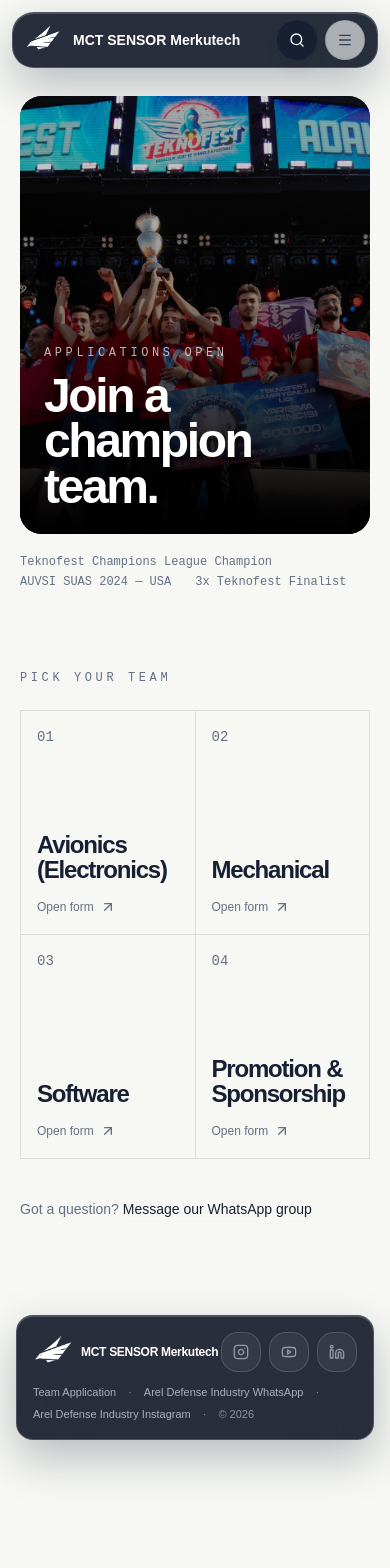
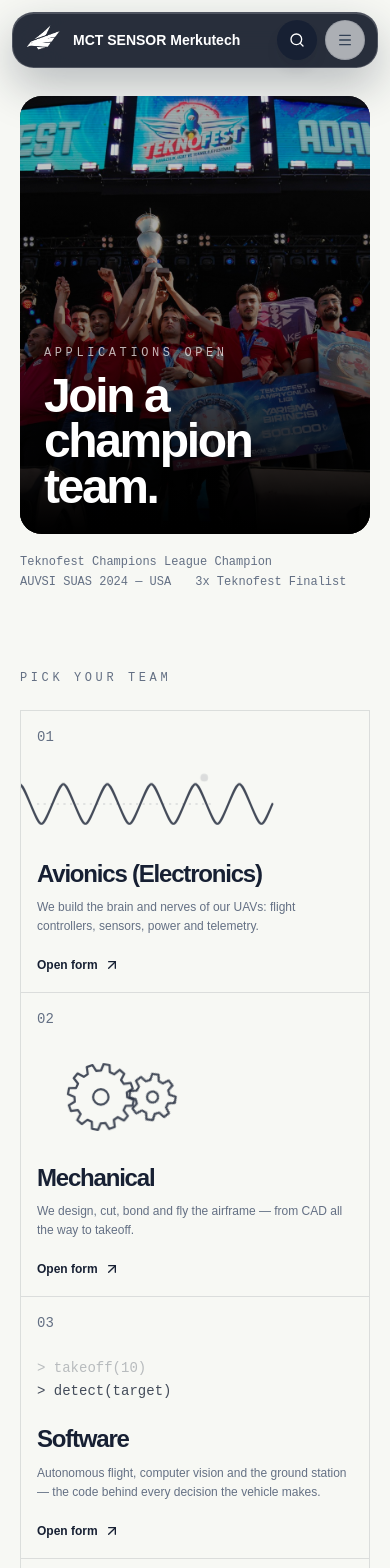
Before and after one commit to Merkutech/merkutech.github.io, a Next.js app: page /basvuru in a window 390 px wide. Shown: the top 1568 px of the page. Before the commit the page ends 1456 px from the top, so only its background shows below. Built offline with nearby package versions, Linux system fonts and the light colour scheme.

Commit message:
feat(basvuru): add team animations and description
- Introduce TeamAnimation component and CSS keyframes for wave, blink, spin, etc.
- Update page layout to use new animations and responsive grid.
- Extend applicationTeams with multilingual description fields for each team.

```diff
--- a/app/basvuru/page.tsx
+++ b/app/basvuru/page.tsx
@@ -4,6 +4,7 @@ import { motion } from "framer-motion";
 import { ArrowUpRight } from "lucide-react";
 import { useLanguage } from "@/lib/i18n/language-context";
 import { applicationTeams } from "@/lib/applications";
+import { TeamAnimation } from "./team-animations";
 
 const easeOut = [0.22, 1, 0.36, 1] as const;
 
@@ -30,7 +31,8 @@ const copy = {
 
 export default function BasvuruPage() {
   const { language } = useLanguage();
-  const c = copy[language as "tr" | "en"];
+  const lang = language as "tr" | "en";
+  const c = copy[lang];
 
   return (
     <div className="min-h-screen pt-24 sm:pt-28 pb-24">
@@ -87,7 +89,7 @@ export default function BasvuruPage() {
           {c.pick}
         </p>
 
-        <div className="grid grid-cols-2 lg:grid-cols-4 border-t border-l border-white/[0.1]">
+        <div className="grid grid-cols-1 sm:grid-cols-2 lg:grid-cols-4 border-t border-l border-white/[0.1]">
           {applicationTeams.map((team, i) => (
             <motion.a
               key={team.id}
@@ -99,7 +101,7 @@ export default function BasvuruPage() {
               whileInView={{ opacity: 1, y: 0 }}
               viewport={{ once: true, margin: "-40px" }}
               transition={{ duration: 0.5, delay: i * 0.08, ease: easeOut }}
-              className="group relative flex flex-col justify-between min-h-56 sm:min-h-72 lg:min-h-96 p-4 sm:p-6 border-r border-b border-white/[0.1] overflow-hidden"
+              className="group relative flex flex-col justify-between p-4 sm:p-6 lg:p-7 border-r border-b border-white/[0.1] overflow-hidden"
             >
               <span
                 aria-hidden
@@ -110,11 +112,20 @@ export default function BasvuruPage() {
                 {String(i + 1).padStart(2, "0")}
               </span>
 
+              <div className="relative flex-1 flex items-center py-6 sm:py-8">
+                <div className="w-full max-w-[11rem] text-foreground/80 group-hover:text-background transition-colors duration-500">
+                  <TeamAnimation id={team.id} />
+                </div>
+              </div>
+
               <div className="relative">
                 <h2 className="text-2xl sm:text-3xl lg:text-4xl font-bold tracking-tighter leading-[1.05] text-foreground group-hover:text-background transition-colors duration-500">
-                  {team.title[language as "tr" | "en"]}
+                  {team.title[lang]}
                 </h2>
-                <span className="mt-4 inline-flex items-center gap-1.5 text-xs sm:text-sm font-medium text-muted-foreground group-hover:text-background transition-colors duration-500">
+                <p className="mt-3 text-xs sm:text-sm leading-relaxed text-muted-foreground group-hover:text-background/70 transition-colors duration-500">
+                  {team.description[lang]}
+                </p>
+                <span className="mt-5 inline-flex items-center gap-1.5 text-xs sm:text-sm font-semibold text-foreground group-hover:text-background transition-colors duration-500">
                   {c.form}
                   <ArrowUpRight className="h-4 w-4 transition-transform duration-300 group-hover:translate-x-0.5 group-hover:-translate-y-0.5" />
                 </span>
--- /dev/null
+++ b/app/basvuru/team-animations.tsx
@@ -0,0 +1,129 @@
+"use client";
+
+import { useEffect, useState } from "react";
+
+/* Aviyonik — osiloskop dalgası + yanıp sönen LED */
+function AvionicsAnim() {
+  const wave = Array.from({ length: 6 }, (_, i) => {
+    const x = i * 40;
+    return `M${x} 30 C${x + 10} 6, ${x + 10} 6, ${x + 20} 30 S${x + 30} 54, ${x + 40} 30`;
+  }).join(" ");
+
+  return (
+    <svg viewBox="0 0 160 60" className="w-full h-auto overflow-visible" fill="none" stroke="currentColor">
+      <line x1="0" y1="30" x2="160" y2="30" strokeWidth="1" strokeDasharray="2 4" opacity="0.25" />
+      <g className="apply-wave">
+        <path d={wave} strokeWidth="2" strokeLinecap="round" />
+      </g>
+      <circle cx="152" cy="6" r="3.5" fill="currentColor" stroke="none" className="apply-blink" />
+    </svg>
+  );
+}
+
+/* Mekanik — birbirine geçen iki dişli */
+function gearPath(teeth: number, outer: number, inner: number) {
+  const pts: string[] = [];
+  const step = (Math.PI * 2) / teeth;
+  for (let i = 0; i < teeth; i++) {
+    const a = i * step;
+    const corners = [
+      [inner, a],
+      [outer, a + step * 0.15],
+      [outer, a + step * 0.5],
+      [inner, a + step * 0.65],
+    ] as const;
+    for (const [r, ang] of corners) {
+      pts.push(`${(Math.cos(ang) * r).toFixed(2)},${(Math.sin(ang) * r).toFixed(2)}`);
+    }
+  }
+  return `M${pts.join(" L")} Z`;
+}
+
+function MechanicalAnim() {
+  return (
+    <svg viewBox="0 0 160 80" className="w-full h-auto overflow-visible" fill="none" stroke="currentColor" strokeWidth="2" strokeLinejoin="round">
+      <g transform="translate(58 40) rotate(5.25)">
+        <g className="apply-spin">
+          <path d={gearPath(12, 30, 24)} />
+          <circle r="7" />
+        </g>
+      </g>
+      <g transform="translate(105 40) rotate(30.375)">
+        <g className="apply-spin-rev">
+          <path d={gearPath(8, 21, 15.5)} />
+          <circle r="5" />
+        </g>
+      </g>
+    </svg>
+  );
+}
+
+/* Yazılım — kendini yazan komutlar */
+const commands = ["arm()", "takeoff(10)", "detect(target)", "land()"];
+
+function SoftwareAnim() {
+  const [line, setLine] = useState(0);
+  const [chars, setChars] = useState(0);
+
+  useEffect(() => {
+    const full = commands[line].length;
+    const id = setTimeout(
+      () => {
+        if (chars < full) setChars(chars + 1);
+        else {
+          setChars(0);
+          setLine((line + 1) % commands.length);
+        }
+      },
+      chars < full ? 90 : 1100,
+    );
+    return () => clearTimeout(id);
+  }, [chars, line]);
+
+  return (
+    <div className="font-mono text-sm sm:text-base leading-relaxed">
+      <div className="opacity-35">{`> ${commands[(line + commands.length - 1) % commands.length]}`}</div>
+      <div>
+        {"> "}
+        {commands[line].slice(0, chars)}
+        <span className="apply-caret inline-block w-[0.55em] h-[1.1em] align-[-0.2em] bg-current ml-0.5" />
+      </div>
+    </div>
+  );
+}
+
+/* Tanıtım ve Sponsorluk — yayılan dalgalar ve uçuşan kalpler */
+function PromotionAnim() {
+  const heart = "M0 3 C0 -1, 5 -1, 5 3 C5 -1, 10 -1, 10 3 C10 7, 5 9, 5 11 C5 9, 0 7, 0 3 Z";
+
+  return (
+    <svg viewBox="0 0 160 80" className="w-full h-auto overflow-visible" fill="none" stroke="currentColor" strokeWidth="2" strokeLinecap="round">
+      <circle cx="40" cy="50" r="5" fill="currentColor" stroke="none" />
+      {[0, 1, 2].map((i) => (
+        <path
+          key={i}
+          d={`M${52 + i * 14} ${34 - i * 8} A ${20 + i * 14} ${20 + i * 14} 0 0 1 ${52 + i * 14} ${66 + i * 8}`}
+          className="apply-ripple"
+          style={{ animationDelay: `${i * 0.35}s` }}
+        />
+      ))}
+      {[0, 1, 2].map((i) => (
+        <g key={i} transform={`translate(${112 + i * 14} ${52 - (i % 2) * 6})`}>
+          <path d={heart} fill="currentColor" stroke="none" className="apply-float" style={{ animationDelay: `${i * 0.8}s` }} />
+        </g>
+      ))}
+    </svg>
+  );
+}
+
+const animations: Record<string, () => React.ReactElement> = {
+  aviyonik: AvionicsAnim,
+  mekanik: MechanicalAnim,
+  yazilim: SoftwareAnim,
+  "tanitim-sponsorluk": PromotionAnim,
+};
+
+export function TeamAnimation({ id }: { id: string }) {
+  const Anim = animations[id];
+  return Anim ? <Anim /> : null;
+}
--- a/app/globals.css
+++ b/app/globals.css
@@ -532,3 +532,42 @@ div:has(> a[href*="spline"]) {
 :root.light body .site-footer [class*="bg-white/"] {
   background-color: rgba(255, 255, 255, 0.06) !important;
 }
+
+/* Başvuru sayfası — ekip animasyonları */
+@keyframes apply-wave { to { transform: translateX(-40px); } }
+@keyframes apply-blink { 0%, 60% { opacity: 1; } 61%, 100% { opacity: 0.15; } }
+@keyframes apply-spin { to { transform: rotate(360deg); } }
+@keyframes apply-spin-rev { to { transform: rotate(-360deg); } }
+@keyframes apply-caret { 0%, 50% { opacity: 1; } 51%, 100% { opacity: 0; } }
+@keyframes apply-ripple {
+  0% { opacity: 0; }
+  30% { opacity: 1; }
+  100% { opacity: 0; }
+}
+@keyframes apply-float {
+  0% { opacity: 0; transform: translateY(8px) scale(0.6); }
+  25% { opacity: 1; transform: translateY(0) scale(1); }
+  100% { opacity: 0; transform: translateY(-26px) scale(0.9); }
+}
+
+.apply-wave { animation: apply-wave 1.6s linear infinite; }
+.apply-blink { animation: apply-blink 1.2s steps(1) infinite; }
+.apply-spin, .apply-spin-rev { transform-origin: 0 0; }
+.apply-spin { animation: apply-spin 12s linear infinite; }
+.apply-spin-rev { animation: apply-spin-rev 8s linear infinite; }
+.apply-caret { animation: apply-caret 1s steps(1) infinite; }
+.apply-ripple { animation: apply-ripple 1.8s ease-out infinite; }
+.apply-float { transform-box: fill-box; transform-origin: center; animation: apply-float 2.4s ease-out infinite; }
+
+/* Üstüne gelince hızlansın */
+.group:hover .apply-wave { animation-duration: 0.8s; }
+.group:hover .apply-spin { animation-duration: 4s; }
+.group:hover .apply-spin-rev { animation-duration: 2.667s; }
+.group:hover .apply-ripple { animation-duration: 1.1s; }
+
+@media (prefers-reduced-motion: reduce) {
+  .apply-wave, .apply-blink, .apply-spin, .apply-spin-rev, .apply-caret, .apply-ripple, .apply-float {
+    animation: none;
+    opacity: 1;
+  }
+}
--- a/lib/applications.ts
+++ b/lib/applications.ts
@@ -2,6 +2,7 @@ export interface ApplicationTeam {
   id: string;
   formUrl: string;
   title: { tr: string; en: string };
+  description: { tr: string; en: string };
 }
 
 export const applicationTeams: ApplicationTeam[] = [
@@ -9,20 +10,36 @@ export const applicationTeams: ApplicationTeam[] = [
     id: "aviyonik",
     formUrl: "https://forms.gle/JqUoRptWSh6FzVVZ8",
     title: { tr: "Aviyonik (Elektronik)", en: "Avionics (Electronics)" },
+    description: {
+      tr: "İHA'larımızın beynini ve sinir sistemini kuruyoruz: uçuş kontrolcüsü, sensörler, güç ve haberleşme.",
+      en: "We build the brain and nerves of our UAVs: flight controllers, sensors, power and telemetry.",
+    },
   },
   {
     id: "mekanik",
     formUrl: "https://forms.gle/eW6efFevmsqpeuvi9",
     title: { tr: "Mekanik", en: "Mechanical" },
+    description: {
+      tr: "Gövdeyi çiziyor, kesiyor, yapıştırıyor ve uçuruyoruz. CAD'den pistte kalkışa kadar.",
+      en: "We design, cut, bond and fly the airframe — from CAD all the way to takeoff.",
+    },
   },
   {
     id: "yazilim",
     formUrl: "https://forms.gle/A5htpUcn3cTQuM119",
     title: { tr: "Yazılım", en: "Software" },
+    description: {
+      tr: "Otonom uçuş, görüntü işleme ve yer istasyonu. Araç kendi kararını verirken arkasındaki kod biziz.",
+      en: "Autonomous flight, computer vision and the ground station — the code behind every decision the vehicle makes.",
+    },
   },
   {
     id: "tanitim-sponsorluk",
     formUrl: "https://forms.gle/PaJQsT6NNHk1aWMo8",
     title: { tr: "Tanıtım ve Sponsorluk", en: "Promotion & Sponsorship" },
+    description: {
+      tr: "Takımın hikayesini anlatıyor, sponsorlarla bağ kuruyor ve sosyal medyayı yönetiyoruz.",
+      en: "We tell the team's story, build sponsor relationships and run our social media.",
+    },
   },
 ];
```
